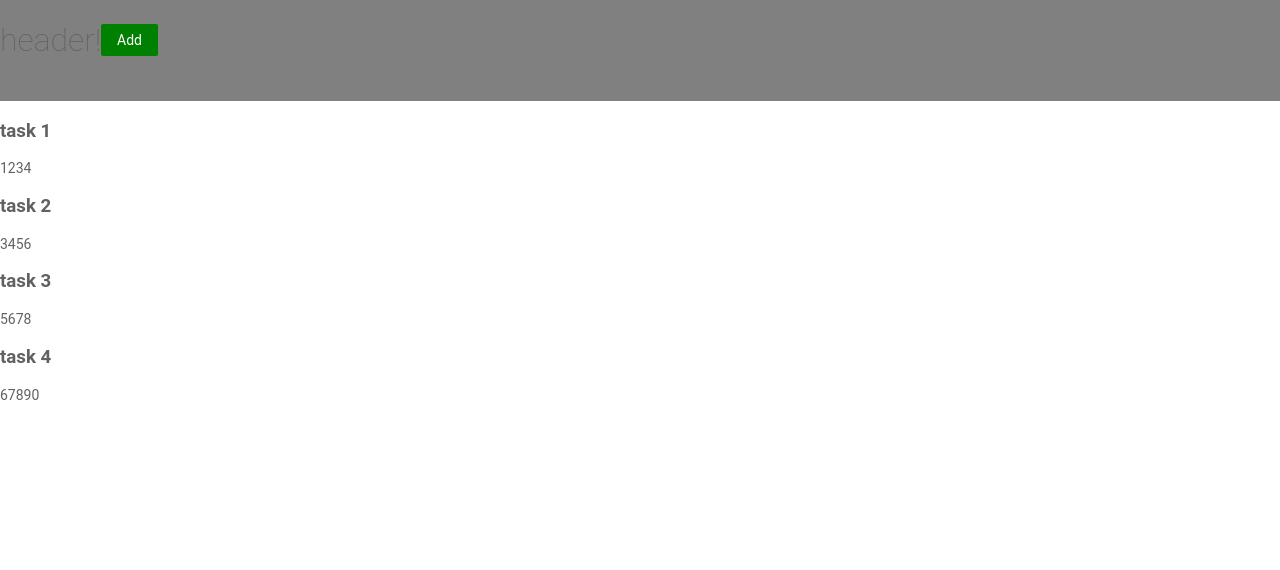
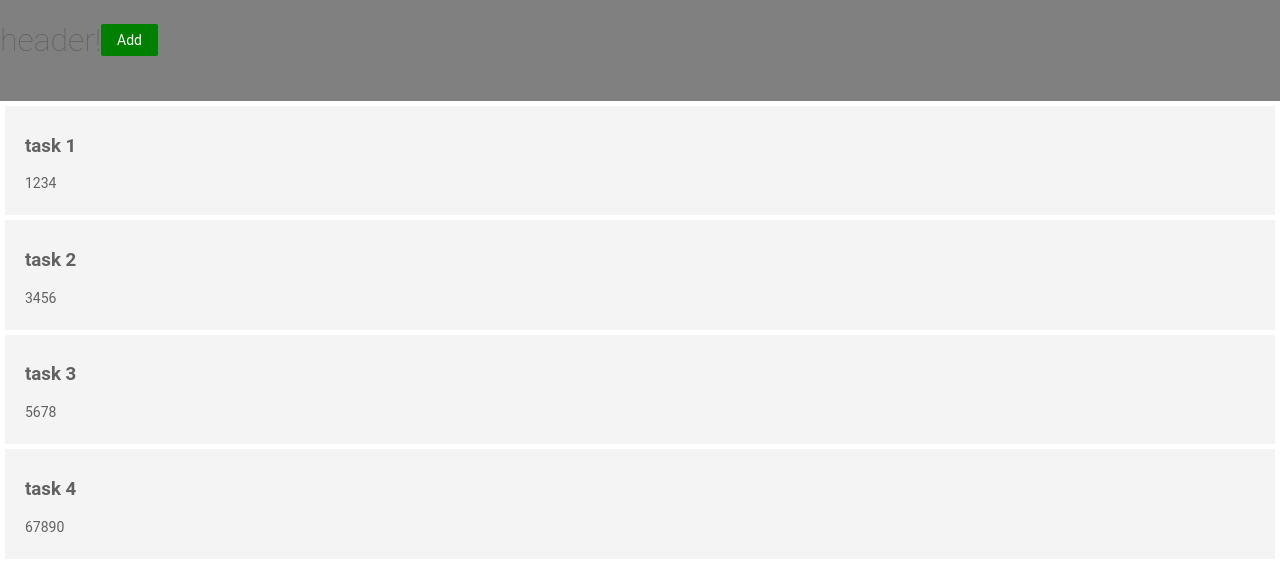
Before and after one commit to akamlah/angular-2w5pr9, an Angular app: page / in a window 1280 px wide. Shown: the top 570 px of the page. Built offline with nearby package versions, Linux system fonts and the light colour scheme.

Commit message:
2 files modified

```diff
--- a/src/app/components/task-item/task-item.component.css
+++ b/src/app/components/task-item/task-item.component.css
@@ -0,0 +1,16 @@
+.task {
+  background: #f4f4f4;
+  margin: 5px;
+  padding: 10px 20px;
+  cursor: pointer;
+}
+
+.task.reminder {
+  border-left: 5px solid green;
+}
+
+.task h3 {
+  display: flex;
+  align-items: center;
+  justify-content: space-between;
+}
--- a/src/app/components/task-item/task-item.component.html
+++ b/src/app/components/task-item/task-item.component.html
@@ -1,4 +1,4 @@
-<div calss="task">
+<div class="task">
   <h3> {{ task.text }} </h3>
   <p> {{ task.day }} </p>
 </div>
```
